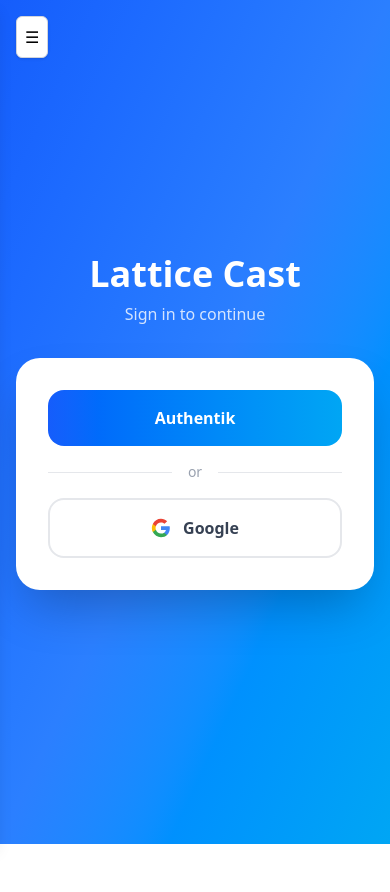
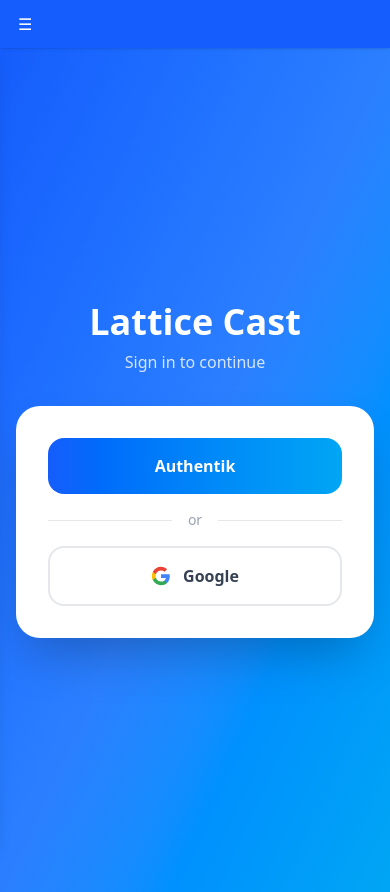
Before and after one commit to LatticeCast/LatticeCast, a SvelteKit app in the folder frontend/: page /login in a window 390 px wide. Before the commit the page ends 844 px from the top, so only its background shows below. Built offline with nearby package versions, Linux system fonts and the light colour scheme; no server answers.

Commit message:
ticket: L-56 FE: move menu toggle into blue top bar, replace floating hamburger button

```diff
--- a/frontend/src/routes/+layout.svelte
+++ b/frontend/src/routes/+layout.svelte
@@ -22,35 +22,24 @@
 
 <svelte:head></svelte:head>
 
-<div class="relative flex min-h-screen">
-	<!-- Hamburger button (top-left, only when sidebar closed) -->
-	{#if !menuOpen}
+<div class="relative flex min-h-screen flex-col">
+	<!-- Top bar -->
+	<header class="fixed top-0 left-0 right-0 z-30 flex h-12 items-center bg-blue-600 px-3 shadow">
 		<button
-			onclick={() => (menuOpen = true)}
+			onclick={() => (menuOpen = !menuOpen)}
 			data-testid="menu-toggle"
-			class="fixed top-4 left-4 z-20 rounded-md border border-gray-300 bg-white p-2 shadow hover:bg-gray-100 focus:outline-none"
-			aria-label="Open menu"
+			class="rounded-md p-1.5 text-white hover:bg-blue-500 focus:outline-none"
+			aria-label={menuOpen ? 'Close menu' : 'Open menu'}
 		>
-			☰
+			{menuOpen ? '«' : '☰'}
 		</button>
-	{/if}
+	</header>
 
-	<!-- Sliding sidebar (from left) -->
+	<!-- Sliding sidebar (from left, below top bar) -->
 	<div
-		class="fixed top-0 left-0 z-10 flex h-full w-52 flex-col bg-white shadow-lg transition-transform duration-300 ease-in-out"
+		class="fixed top-12 left-0 z-20 flex h-[calc(100vh-3rem)] w-52 flex-col bg-white shadow-lg transition-transform duration-300 ease-in-out"
 		style="transform: translateX({menuOpen ? 0 : -208}px);"
 	>
-		<!-- Close button -->
-		<div class="flex justify-end p-4">
-			<button
-				onclick={() => (menuOpen = false)}
-				class="rounded-md border border-gray-300 bg-white p-1 shadow-sm hover:bg-gray-50 focus:outline-none"
-				aria-label="Close menu"
-			>
-				«
-			</button>
-		</div>
-
 		<!-- Navigation -->
 		<nav data-testid="menu-nav" class="flex-1 space-y-1 px-4">
 			<button
@@ -149,8 +138,8 @@
 		</div>
 	</div>
 
-	<!-- Main content: shifts right when sidebar opens -->
-	<main class="content-area flex-1" style="margin-left: {menuOpen ? '208px' : '0'};">
+	<!-- Main content: shifts right when sidebar opens, padded below top bar -->
+	<main class="content-area flex-1 pt-12" style="margin-left: {menuOpen ? '208px' : '0'};">
 		{@render children?.()}
 	</main>
 </div>
```
